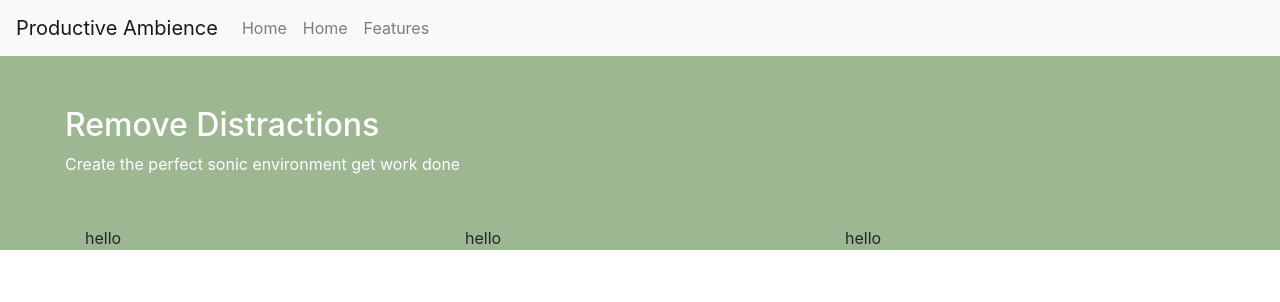
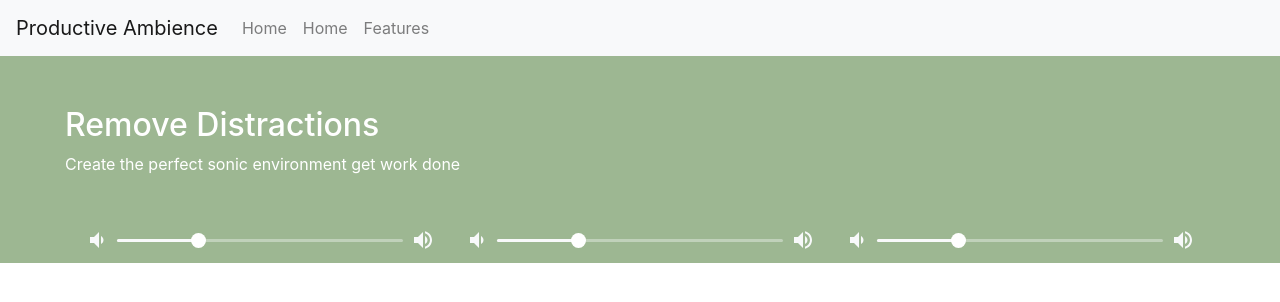
Before and after one commit to wqding/Productive-Ambience, a React (Create React App) app: page / in a window 1280 px wide. Shown: the top 302 px of the page. Built offline with nearby package versions, Linux system fonts and the light colour scheme.

Commit message:
added soundTile component

```diff
--- a/public/index.html
+++ b/public/index.html
@@ -24,13 +24,14 @@
       work correctly both with client-side routing and a non-root public URL.
       Learn how to configure a non-root public URL by running `npm run build`.
     -->
-    <title>React App</title>
+    <title>Productive Ambience</title>
     <link
       rel="stylesheet"
       href="https://maxcdn.bootstrapcdn.com/bootstrap/4.3.1/css/bootstrap.min.css"
       integrity="sha384-ggOyR0iXCbMQv3Xipma34MD+dH/1fQ784/j6cY/iJTQUOhcWr7x9JvoRxT2MZw1T"
       crossorigin="anonymous"
     />
+    <link rel="stylesheet" href="https://fonts.googleapis.com/css?family=Roboto:300,400,500,700&display=swap" />
   </head>
   <body>
     <noscript>You need to enable JavaScript to run this app.</noscript>
--- a/src/App.js
+++ b/src/App.js
@@ -3,7 +3,7 @@ import './App.css';
 import {BrowserRouter as Router, Route} from 'react-router-dom';
 import 'bootstrap/dist/css/bootstrap.min.css';
 
-import Landing from "./components/landing.js"
+import Landing from "./components/Landing.js"
 
 const App = () => {
   return (
--- a/src/components/landing.js
+++ b/src/components/landing.js
@@ -1,16 +1,10 @@
 import React from 'react';
 import {Link} from 'react-router-dom';
 
-import Jumbotron from 'react-bootstrap/Jumbotron';
-import Container from 'react-bootstrap/Container';
-import Navbar from 'react-bootstrap/Navbar'
-import Button from 'react-bootstrap/Button'
-import Nav from 'react-bootstrap/Nav'
-import Col from 'react-bootstrap/Col'
-import Row from 'react-bootstrap/Row'
+import {Container, Navbar, Nav, Col, Row} from 'react-bootstrap'
+import SoundTile from './SoundTile'
 
 import '../styling/landing.css'
-import { strict } from 'assert';
 
 const Landing = (props) => {
 
@@ -75,8 +69,8 @@ const Landing = (props) => {
                     <Row className="soundTile-row">
                         {row.map((col) => (
                             <Col id={col.name}>
-                                {/* <soundTile image={col.image} sound={col.sound} active={col.active}/> */}
-                                hello
+                                {/* <SoundTile image={col.image} sound={col.sound} active={col.active}/> */}
+                                <SoundTile/>
                             </Col>
                         ))}
                     </Row>
--- a/src/components/soundTile.js
+++ b/src/components/soundTile.js
@@ -1,12 +1,88 @@
 import React from 'react';
+import { withStyles, makeStyles } from '@material-ui/core/styles';import Grid from '@material-ui/core/Grid';
+import Slider from '@material-ui/core/Slider';
+import VolumeDown from '@material-ui/icons/VolumeDown';
+import VolumeUp from '@material-ui/icons/VolumeUp';
+import Tooltip from '@material-ui/core/Tooltip';
+import PropTypes from 'prop-types';
 
-const soundTile = (props) => {
+function ValueLabelComponent(props) {
+    const { children, open, value } = props;
+
+    const popperRef = React.useRef(null);
+    React.useEffect(() => {
+      if (popperRef.current) {
+        popperRef.current.update();
+      }
+    });
+
+    return (
+      <Tooltip
+        PopperProps={{
+          popperRef,
+        }}
+        open={open}
+        enterTouchDelay={0}
+        placement="top"
+        title={value}
+      >
+        {children}
+      </Tooltip>
+    );
+}
+
+// ValueLabelComponent.propTypes = {
+//     children: PropTypes.element.isRequired,
+//     open: PropTypes.bool.isRequired,
+//     value: PropTypes.number.isRequired,
+// };
+
+
+const VolumeSlider = withStyles({
+    root: {
+      color: '#F8F9FA',
+      height: 5,
+    },
+    thumb: {
+      height: 15,
+      width: 15,
+      backgroundColor: '#fff',
+      marginTop: -6,
+      marginLeft: -12,
+    },
+    active: {},
+    track: {
+      height: 3,
+      borderRadius: 4,
+    },
+    rail: {
+      height: 3,
+      borderRadius: 4,
+    },
+})(Slider);
+
+const SoundTile = (props) => {
     //pass in the image path, sound file path, active or not,
 
+    const [value, setValue] = React.useState(30);
+
+    const handleChange = (event, newValue) => {
+      setValue(newValue);
+    };
 
     return (
-        <div>
-
-        </div>
+        <Grid container spacing={1} style={{color: '#F8F9FA'}}>
+            <Grid item>
+                <VolumeDown />
+            </Grid>
+            <Grid item xs>
+                <VolumeSlider value={value} ValueLabelComponent={ValueLabelComponent} onChange={handleChange} aria-labelledby="VolumeSlider" />
+            </Grid>
+                <Grid item>
+            <VolumeUp />
+            </Grid>
+        </Grid>
     )
 }
+
+export default SoundTile;
```
Also changed, not shown: src/styling/SoundTile.css (added).
